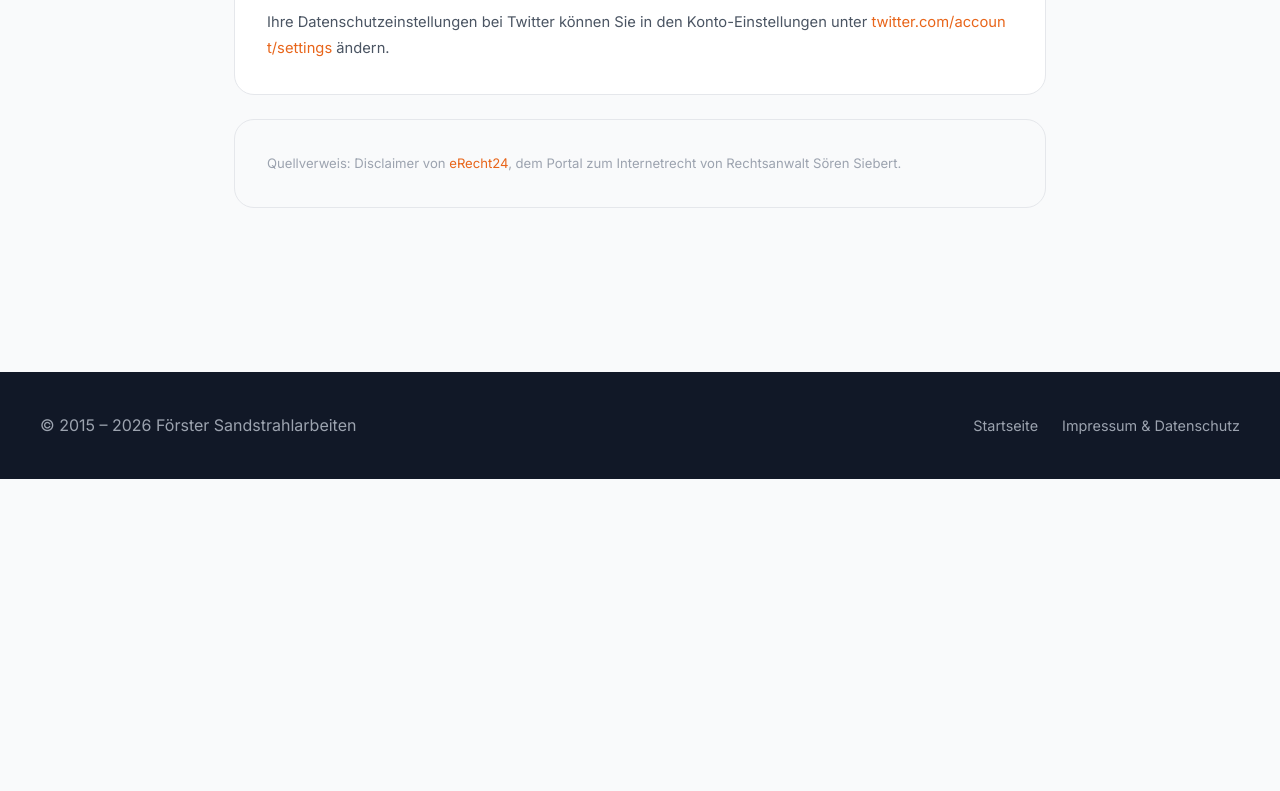
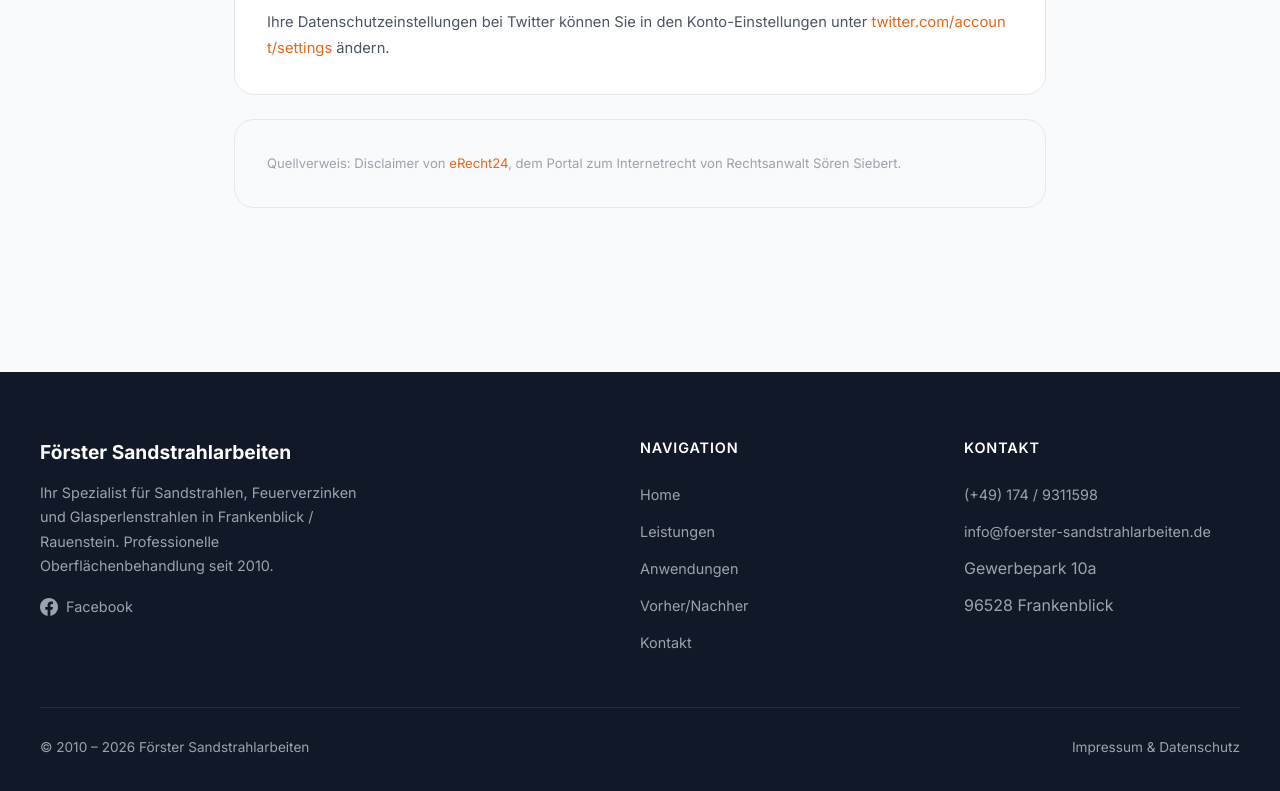
Before and after one commit to alexandergoehring/Sandstrahlarbeiten, a plain HTML site: page impressum.html in a window 1280 px wide. Shown: the part 5489-6280 px from the top of the page. Before the commit the page ends 5968 px from the top, so only its background shows below. Drawn offline with Linux system fonts and the light colour scheme.

Commit message:
Impressum-Footer an Hauptseiten-Design angleichen
Vollständigen 3-spaltigen Footer (Marke, Navigation, Kontakt) übernommen
und Copyright-Jahr von 2015 auf 2010 korrigiert.

Co-Authored-By: Claude Sonnet 4.6 <noreply@anthropic.com>

```diff
--- a/impressum.html
+++ b/impressum.html
@@ -194,16 +194,30 @@
 
         /* ── FOOTER ── */
         .footer {
-            background: var(--gray-900); color: var(--gray-400); padding: 40px 24px;
+            background: var(--gray-900); color: var(--gray-400); padding: 64px 24px 32px;
         }
-        .footer-container {
-            max-width: 1200px; margin: 0 auto;
+        .footer-container { max-width: 1200px; margin: 0 auto; }
+        .footer-grid {
+            display: grid; grid-template-columns: 2fr 1fr 1fr; gap: 48px;
+            padding-bottom: 40px; border-bottom: 1px solid rgba(255,255,255,0.08);
+        }
+        .footer-brand h3 { color: var(--white); font-size: 1.2rem; font-weight: 700; margin-bottom: 12px; }
+        .footer-brand p { font-size: 0.9rem; line-height: 1.7; max-width: 320px; }
+        .footer h4 {
+            color: var(--white); font-size: 0.9rem; font-weight: 600;
+            text-transform: uppercase; letter-spacing: 0.06em; margin-bottom: 20px;
+        }
+        .footer-links { list-style: none; }
+        .footer-links li { margin-bottom: 10px; }
+        .footer-links a { color: var(--gray-400); text-decoration: none; font-size: 0.9rem; transition: color 0.2s; }
+        .footer-links a:hover { color: var(--orange-light); }
+        .footer-bottom {
             display: flex; justify-content: space-between; align-items: center;
-            flex-wrap: wrap; gap: 16px;
+            padding-top: 28px; font-size: 0.85rem; flex-wrap: wrap; gap: 16px;
         }
-        .footer a { color: var(--gray-400); text-decoration: none; font-size: 0.9rem; }
-        .footer a:hover { color: var(--orange-light); }
-        .footer-links { display: flex; gap: 24px; }
+        .footer-bottom a { color: var(--gray-400); text-decoration: none; }
+        .footer-bottom a:hover { color: var(--orange-light); }
+        .footer-legal { display: flex; gap: 24px; }
 
         /* ── RESPONSIVE ── */
         @media (max-width: 968px) {
@@ -217,6 +231,7 @@
             .nav-toggle { display: flex; }
             .contact-info-grid { grid-template-columns: 1fr; }
             .legal-nav { flex-wrap: wrap; }
+            .footer-grid { grid-template-columns: 1fr; gap: 32px; }
         }
     </style>
 </head>
@@ -376,10 +391,40 @@
 <!-- FOOTER -->
 <footer class="footer">
     <div class="footer-container">
-        <span>&copy; 2015 – 2026 Förster Sandstrahlarbeiten</span>
-        <div class="footer-links">
-            <a href="index.html">Startseite</a>
-            <a href="impressum.html">Impressum & Datenschutz</a>
+        <div class="footer-grid">
+            <div class="footer-brand">
+                <h3>Förster Sandstrahlarbeiten</h3>
+                <p>Ihr Spezialist für Sandstrahlen, Feuerverzinken und Glasperlenstrahlen in Frankenblick / Rauenstein. Professionelle Oberflächenbehandlung seit 2010.</p>
+                <a href="https://www.facebook.com/pages/F%C3%B6rster-Sandstrahlarbeiten/167663406646462" target="_blank" rel="noopener" style="display:inline-flex;align-items:center;gap:8px;margin-top:16px;color:var(--gray-400);text-decoration:none;font-size:0.9rem;transition:color 0.2s;">
+                    <svg width="18" height="18" viewBox="0 0 24 24" fill="currentColor"><path d="M24 12.073c0-6.627-5.373-12-12-12s-12 5.373-12 12c0 5.99 4.388 10.954 10.125 11.854v-8.385H7.078v-3.47h3.047V9.43c0-3.007 1.792-4.669 4.533-4.669 1.312 0 2.686.235 2.686.235v2.953H15.83c-1.491 0-1.956.925-1.956 1.874v2.25h3.328l-.532 3.47h-2.796v8.385C19.612 23.027 24 18.062 24 12.073z"/></svg>
+                    Facebook
+                </a>
+            </div>
+            <div>
+                <h4>Navigation</h4>
+                <ul class="footer-links">
+                    <li><a href="index.html">Home</a></li>
+                    <li><a href="index.html#leistungen">Leistungen</a></li>
+                    <li><a href="index.html#beispiele">Anwendungen</a></li>
+                    <li><a href="index.html#galerie">Vorher/Nachher</a></li>
+                    <li><a href="index.html#kontakt">Kontakt</a></li>
+                </ul>
+            </div>
+            <div>
+                <h4>Kontakt</h4>
+                <ul class="footer-links">
+                    <li><a href="tel:+491749311598">(+49) 174 / 9311598</a></li>
+                    <li><a href="mailto:info@foerster-sandstrahlarbeiten.de">info@foerster-sandstrahlarbeiten.de</a></li>
+                    <li>Gewerbepark 10a</li>
+                    <li>96528 Frankenblick</li>
+                </ul>
+            </div>
+        </div>
+        <div class="footer-bottom">
+            <span>&copy; 2010 – 2026 Förster Sandstrahlarbeiten</span>
+            <div class="footer-legal">
+                <a href="impressum.html">Impressum & Datenschutz</a>
+            </div>
         </div>
     </div>
 </footer>
```
